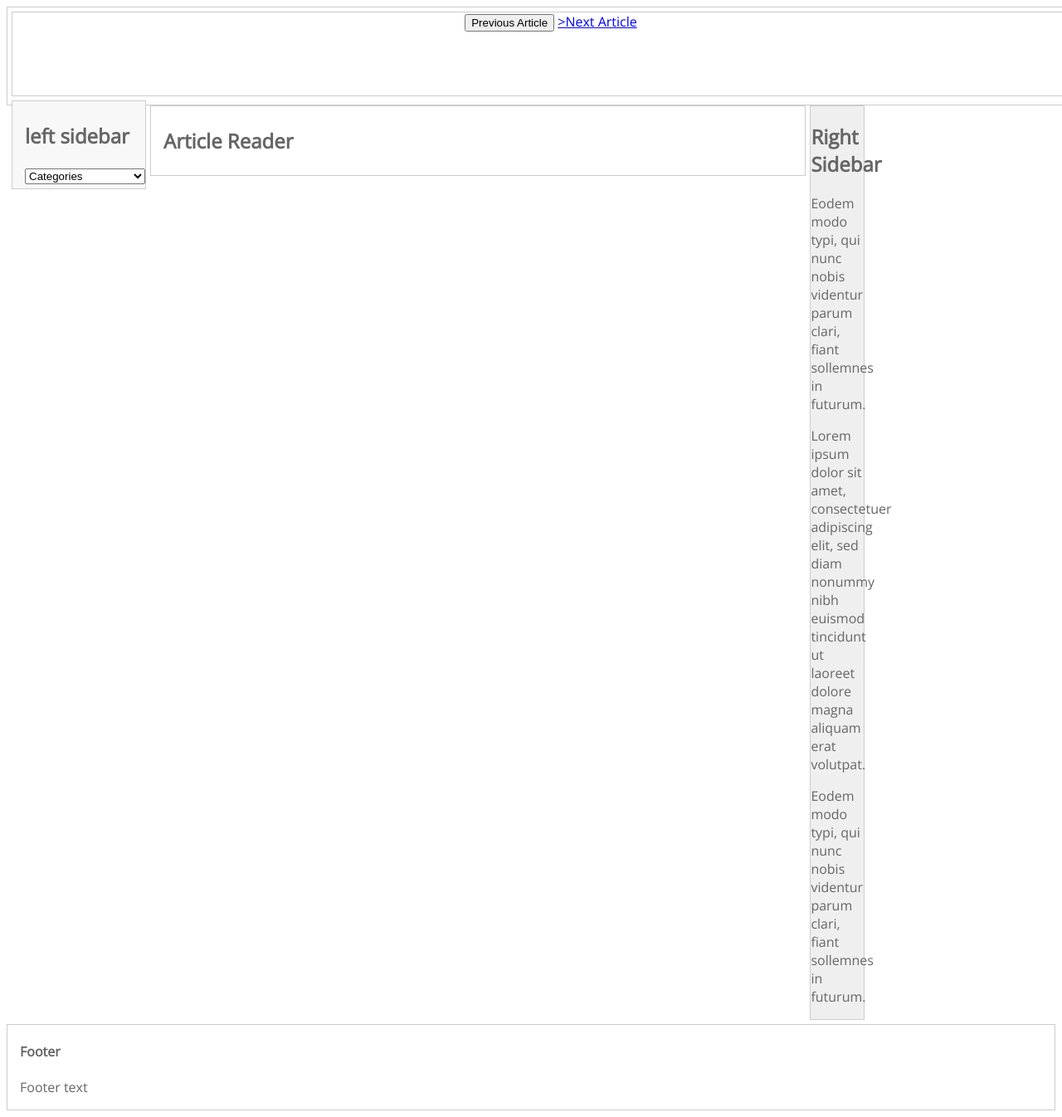
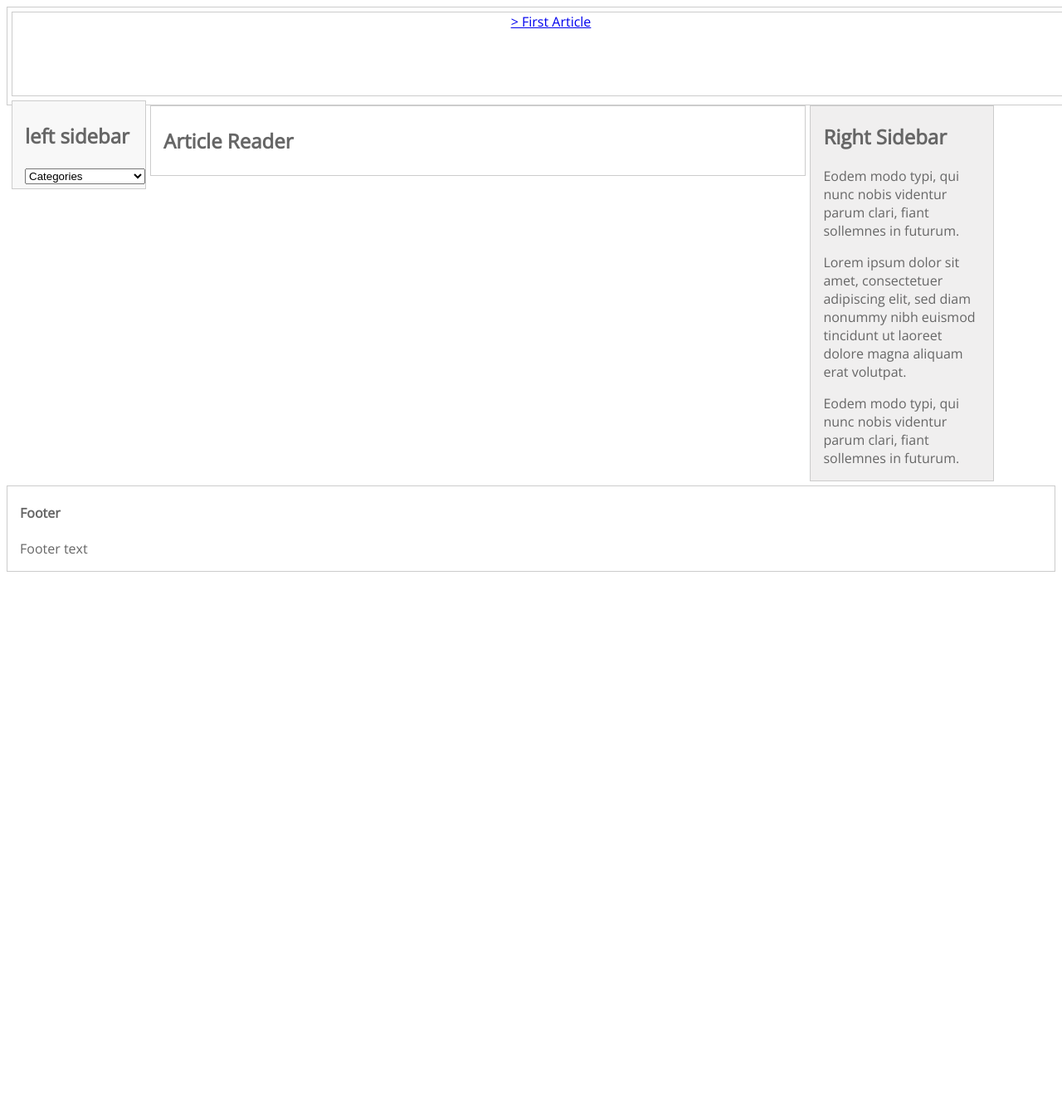
Before and after one commit to mxpaspa/german-web-reader, a Flask app: page / in a window 1280 px wide. Shown: the whole page at 83% size. After the commit the page ends 689 px from the top, so only its background shows below. Run offline with Flask 2, Linux system fonts and the light colour scheme.

Commit message:
day after thanksgiving commit

```diff
--- a/germanapp/api.py
+++ b/germanapp/api.py
@@ -9,7 +9,20 @@ from flask import flash
 def front_page():
     return render_template("german.html")
 
-@app.route("/api/display_content/<url>")
-def display_content(url):
-    articles = session.query(Article).filter_by(url = url)
-    return render_template("iframe.html", articles = articles)
+@app.route("/api/display_content/")
+def display_first():
+    article = session.query(Article).first()
+    return render_template("iframe.html", article = article)
+
+@app.route("/api/display_content/<id>")
+def display_content(id):
+    article = session.query(Article).filter_by(id = id).all()
+    return render_template("iframe.html", article = article)
+
+@app.route("/api/previous_article/<id>")
+def display_previous(id):
+    current = []
+
+    current = list(Article.id('id', 'url', flat=True)).index(id)
+    article = session.query(Article).index(current-1)
+    return render_template("iframe.html", article = article)
--- a/germanapp/database.py
+++ b/germanapp/database.py
@@ -13,6 +13,7 @@ session = Session()
 class Article(Base):
     __tablename__ = "articles"
 
-    url = Column(String, primary_key=True)
+    url = Column(String, nullable=False)
+    id = Column(Integer, primary_key=True)
 
 Base.metadata.create_all(engine)
--- a/germanapp/static/german.css
+++ b/germanapp/static/german.css
@@ -53,8 +53,8 @@ header {
 }
 
 #sidebar {
-	width: 5%;
-	padding: 0px 0px;
+	width: 15%;
+	padding: 0px 15px;
 	float: left;
 }
 footer {
--- a/germanapp/templates/german.html
+++ b/germanapp/templates/german.html
@@ -2,7 +2,7 @@
 <html>
 
 	<head>
-		<link rel="stylesheet" href="static/german.css">
+		<link rel="stylesheet" href="/static/german.css">
 		<title>German Language Learning App</title>
 	</head>
 	<body>
@@ -12,8 +12,11 @@
 			<header>
 				<!--PREVIOUS ARTICLE NEXT ARTICLE-->
 		  <div class="btn-group" role="group" aria-label="...">
-		  <button type="button" class="btn btn-default btn-left" >Previous Article</button>
-		  <a href="{{ url_for('display_content', url=url) }}">>Next Article</a>
+		  <a href="{{ url_for('display_first') }}">&gt; First Article</a>
+		  	{% if article %}
+		  <a href="{{ url_for('display_previous',id=article.id-1) }}">&gt;Previous</a>
+		  <a href="{{ url_for('display_content',id=article.id+1) }}">>Next Article</a>
+		  	{% endif %}
 		</div>
 			</header>
 
--- a/manage.py
+++ b/manage.py
@@ -14,7 +14,10 @@ def run():
 @manager.command
 def seed():
         url = Article(
-            url = "http://www.breitbart.com/national-security/2016/11/09/foreign-leaders-react-donald-trumps-election-victory/"
+            url = [
+                "https://www.breitbart.com/national-security/2016/11/09/foreign-leaders-react-donald-trumps-election-victory/"
+                "http://www.dailywire.com/news/11067/thoughtcrime-germany-prosecute-online-hate-speech-joshua-yasmeh"
+                ]
         )
         session.add(url)
         session.commit()
```
Also changed, not shown: germanapp/templates/iframe.html (+7 -8 lines).
